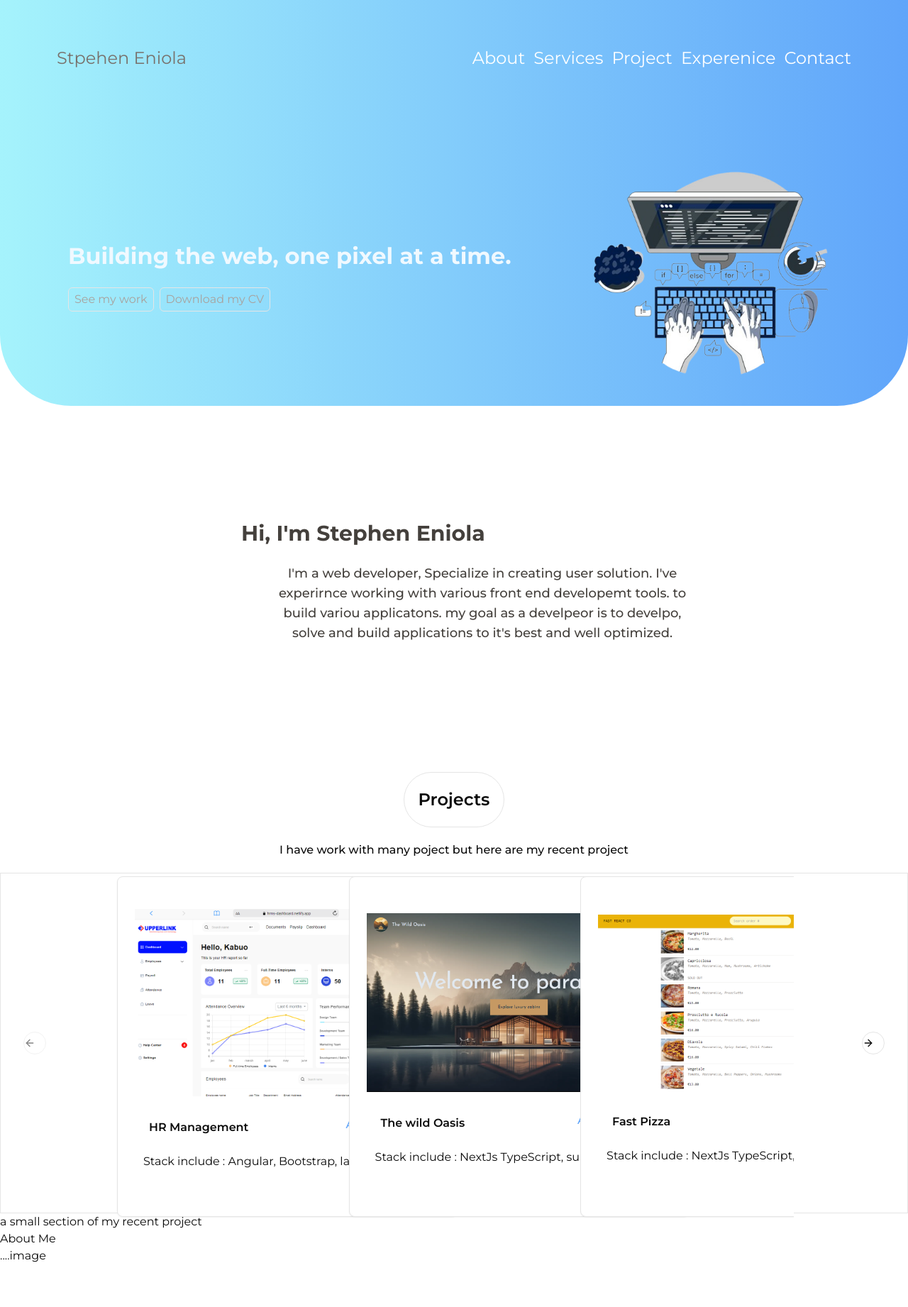
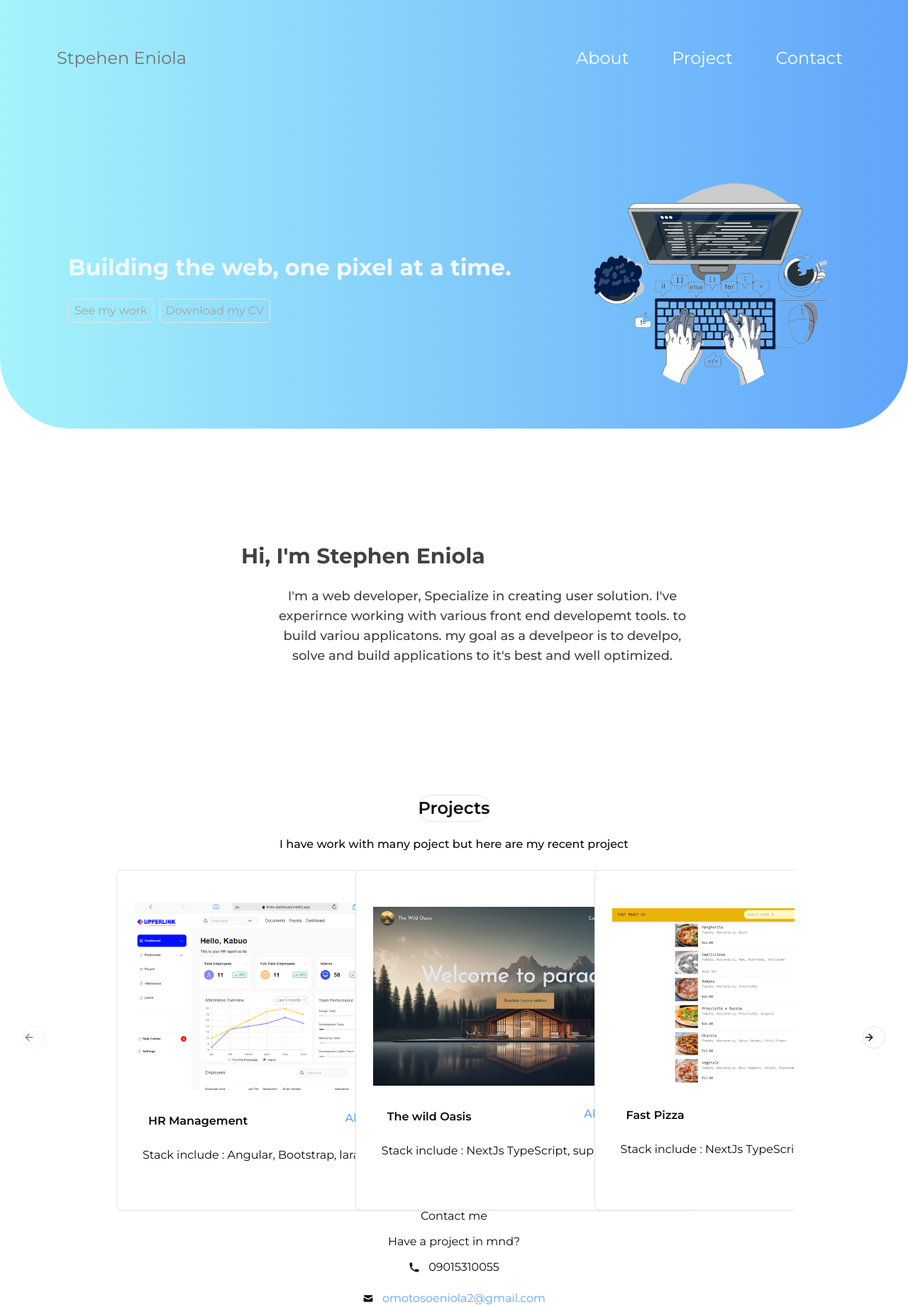
Before and after one commit to SteveEnny/my-portfolio, a React (Vite) app: page / in a window 1280 px wide. Shown: the whole page at 71% size. Built offline with nearby package versions, Linux system fonts and the light colour scheme.

Commit message:
contact added

```diff
--- a/package.json
+++ b/package.json
@@ -18,6 +18,7 @@
     "lucide-react": "^0.445.0",
     "react": "^18.3.1",
     "react-dom": "^18.3.1",
+    "react-icons": "^5.3.0",
     "tailwind-merge": "^2.5.2",
     "tailwindcss-animate": "^1.0.7"
   },
--- a/src/App.tsx
+++ b/src/App.tsx
@@ -1,41 +1,36 @@
 import Header from "./componets/Header";
-import eb from "./assets/images/Code_typing.png";
 import AboutMe from "./componets/AboutMe";
 import Projects from "./componets/Projects";
+import { HiMail, HiPhone } from "react-icons/hi";
+import Main from "./componets/Main";
 function App() {
   return (
     <div className="">
       <div className="  bg-gradient-to-r from-cyan-200 to-blue-400 rounded-[0px_0px_100px_100px]">
         <Header></Header>
-        <div className=" px-[6rem] mt-10 flex justify-between">
-          <div className="flex flex-col my-auto max-w-[40rem]">
-            <p className="font-bold text-[#f0f9ff] text-[2rem]">
-              Building the web, one pixel at a time.
-            </p>
-            <div className="flex gap-2 mt-5">
-              <button className="text-stone-400 border rounded-md p-1 px-2">
-                See my work
-              </button>
-              <button className="text-stone-400 border border-blue-00 rounded-md p-1 px-2">
-                Download my CV
-              </button>
-            </div>
-          </div>
-          <div>
-            <img src={eb} alt="" className="w-[23rem] h-[23rem]" />
-          </div>
-        </div>
+        <Main />
       </div>
       <AboutMe />
       <Projects />
 
-      <div>
-        <h2>a small section of my recent project</h2>
-      </div>
-      <div>
-        <p>About Me</p>
-        <div>....image</div>
-        <p></p>
+      <div className="w-full flex flex-col items-center gap-3">
+        <h2>Contact me</h2>
+        <p>Have a project in mnd?</p>
+        <div className="flex flex-col gap-5 items-center">
+          <div className="flex items-center gap-3">
+            <HiPhone />
+            <span>09015310055</span>
+          </div>
+          <div className="flex items-center gap-3">
+            <HiMail />
+            <a
+              href="omotosoeniola2@gmail.com"
+              className="text-blue-400 hover:text-blue-600"
+            >
+              omotosoeniola2@gmail.com
+            </a>
+          </div>
+        </div>
       </div>
     </div>
   );
--- a/src/componets/Carousel.tsx
+++ b/src/componets/Carousel.tsx
@@ -82,13 +82,13 @@ export function CarouselSize() {
       opts={{
         align: "start",
       }}
-      className="w-full px-4 md:px-[5rem] lg:px-[9rem] xl:px-[10rem] border md:h-[20rem] lg:h-[30rem]"
+      className="w-full px-4 md:px-[5rem] lg:px-[9rem] xl:px-[10rem] md:h-[20rem] lg:h-[30rem]"
     >
-      <CarouselContent className="w-full flex lg:gap-5 h-[37rem]">
+      <CarouselContent className="w-full flex lg:gap-5 h-[30rem] sm:h-[37rem] md:h-[37rem]">
         {projects.map((project, index) => (
           <CarouselItem
             key={index}
-            className="sm:basis-1/2 lg:basis-[50%] xl:basis-[32%]"
+            className="sm:basis-1/2 lg:basis-[50%] xl:basis-[33%]"
           >
             <div className="p-1">
               <Card className="md:w-[20rem] lg:w-[28rem] xl:w-[30rem]">
--- a/src/componets/Header.tsx
+++ b/src/componets/Header.tsx
@@ -1,14 +1,12 @@
 function Header() {
   return (
-    <div className="flex justify-between p-3 px-20 text-[1.5rem] py-16">
-      <div className="text-stone-500 from-cyan-200 to-blue-400 ">
+    <div className="flex justify-between sm:px-20 text-[1.5rem] py-16">
+      <div className="hidden md:block text-stone-500 from-cyan-200 to-blue-400 ">
         Stpehen Eniola
       </div>
-      <ul className="flex gap-3 text-white">
+      <ul className="px-3 flex justify-end gap-4 md:justify-between w-full md:w-[25rem] items-center text-white">
         <li>About</li>
-        <li>Services</li>
         <li>Project</li>
-        <li>Experenice</li>
         <li>Contact</li>
       </ul>
     </div>
--- /dev/null
+++ b/src/componets/Main.tsx
@@ -0,0 +1,26 @@
+import eb from "../assets/images/Code_typing.png";
+
+function Main() {
+  return (
+    <div className="px-[2rem] py-4 sm:px-[6rem] mt-7 sm:mt-10 flex justify-between">
+      <div className="flex flex-col my-auto max-w-[40rem]">
+        <p className="font-bold text-center sm:text-balance text-[#f0f9ff] text-[2rem]">
+          Building the web, one pixel at a time.
+        </p>
+        <div className="flex mx-auto sm:mx-0 gap-2 mt-5">
+          <button className="hidden md:block text-stone-400 border rounded-md p-1 px-2">
+            See my work
+          </button>
+          <button className="text-stone-400  border border-blue-00 rounded-md p-1 px-2">
+            Download my CV
+          </button>
+        </div>
+      </div>
+      <div>
+        <img src={eb} alt="" className="hidden md:block w-[23rem] h-[23rem]" />
+      </div>
+    </div>
+  );
+}
+
+export default Main;
--- a/src/componets/Projects.tsx
+++ b/src/componets/Projects.tsx
@@ -3,7 +3,7 @@ import { CarouselSize } from "./Carousel";
 function Projects() {
   return (
     <div className="flex flex-col items-center">
-      <div className="border p-5 rounded rounded-[20rem] font-semibold">
+      <div className="border rounded-[20rem] font-semibold">
         <h2 className="text-[1.5rem]">Projects</h2>
       </div>
       <h3 className="text-[1rem] font-medium px-3 my-5">
```
Also changed, not shown: 1 other file (tests, documents, lock files or other folders).
